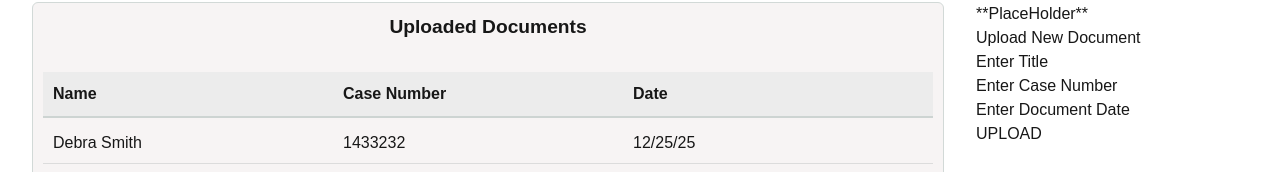
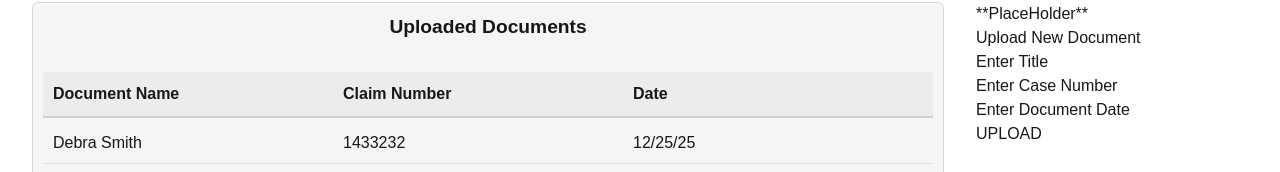
Before and after one commit to Steezzee/dallashealthcare, a Next.js app: page /insurance in a window 1280 px wide. Shown: the part 379-551 px from the top of the page. Built offline with nearby package versions, Linux system fonts and the light colour scheme.

Commit message:
Update UploadedDocuments.tsx
Edits to column names for Uploaded Documents component

```diff
--- a/app/_components/UploadedDocuments.tsx
+++ b/app/_components/UploadedDocuments.tsx
@@ -15,8 +15,8 @@ const UploadedDocuments = () => {
                 Uploaded Documents
             </h3>
             <div className={styles.tableHeader}>
-                <span>  Name  </span>
-                <span>  Case Number  </span>
+                <span>  Document Name  </span>
+                <span>  Claim Number  </span>
                 <span>  Date </span>
             </div>
             <div className={styles.tableBody}>
```
